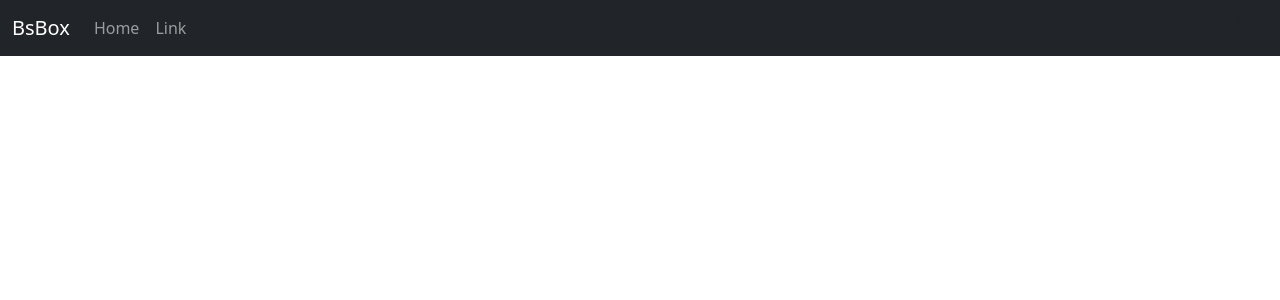
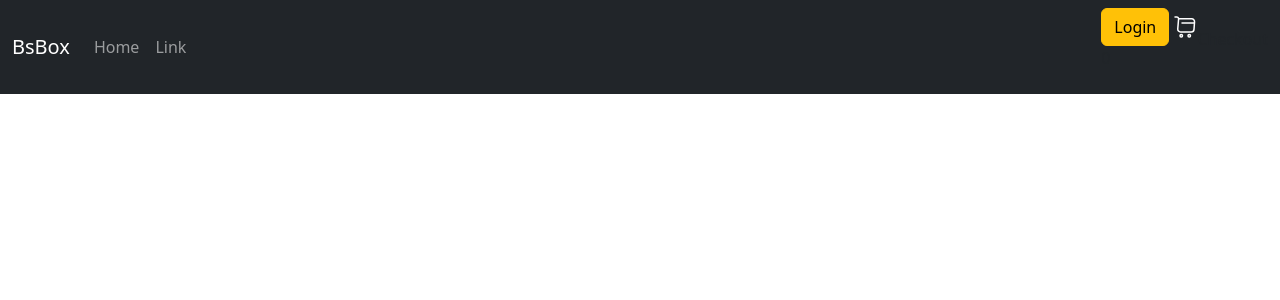
Before and after one commit to WilsonSousajr/bsbox, a Django app: page /cart/ in a window 1280 px wide. Shown: the top 300 px of the page. Run offline with Django 5.2, Linux system fonts and the light colour scheme; some libraries are stand-ins or nearby versions.

Commit message:
💄 Add: Create a login button and a cart icon, base.html

```diff
--- a/src/templates/src/base.html
+++ b/src/templates/src/base.html
@@ -27,6 +27,14 @@
                 <a class="nav-link" href="{% url 'ecommerce:index' %}">Link</a>
               </li>
             </ul>
+            <div class="form-inline my-2 my-lg-0">
+              <a href="#" class="btn btn-warning">Login</a>
+              <a href="{% url 'ecommerce:cart' %}">
+                <img id="cart-icon" src="{% static 'src/images/cart.svg'%}"/>
+              </a>
+              <p id="cart-total">0</p>
+            </div>
+          </div>
 
         {% block content %}
         {% endblock %}
```
